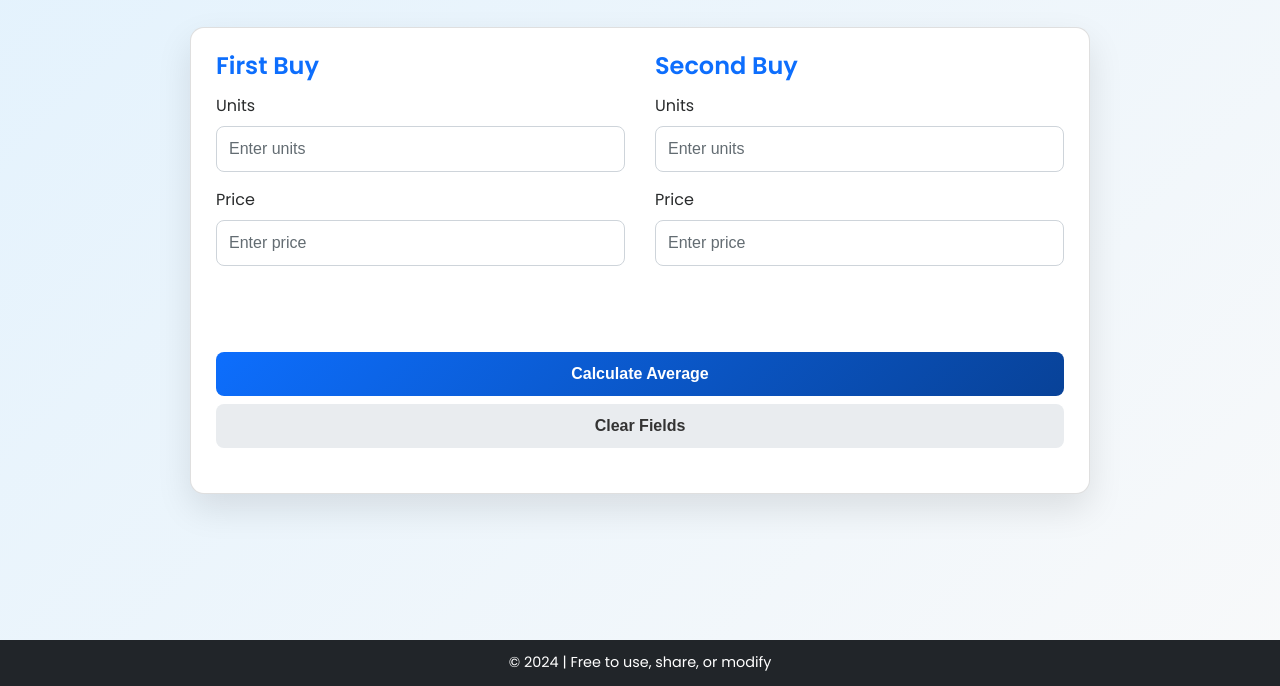
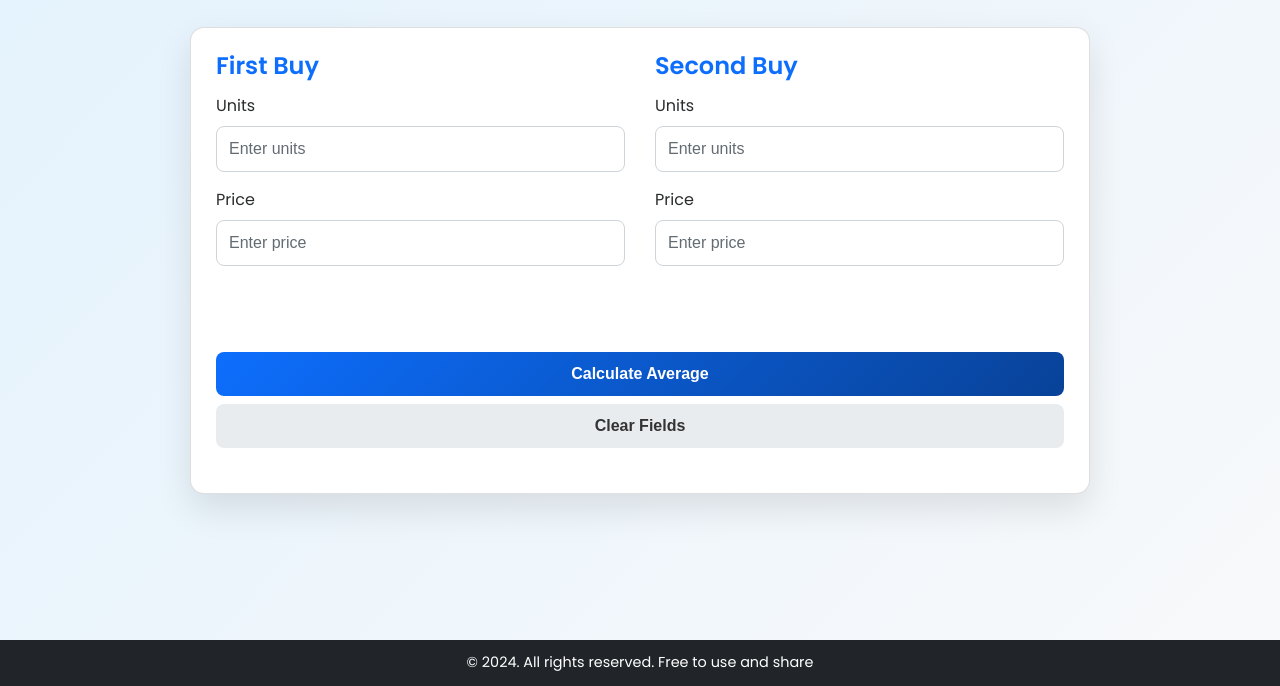
Before and after one commit to nikhilranjan01/Indian-Stock-Market-Average-Calculator, a plain HTML site: page index.html in a window 1280 px wide. Shown: the part 114-800 px from the top of the page. Drawn offline with nearby package versions, Linux system fonts and the light colour scheme.

Commit message:
Update footer copyright notice

```diff
--- a/index.html
+++ b/index.html
@@ -87,7 +87,7 @@
   </div>
 
   <footer>
-    © 2024 | Free to use, share, or modify
+    © 2024. All rights reserved. Free to use and share
   </footer>
 
   <script src="script.js"></script>
```
